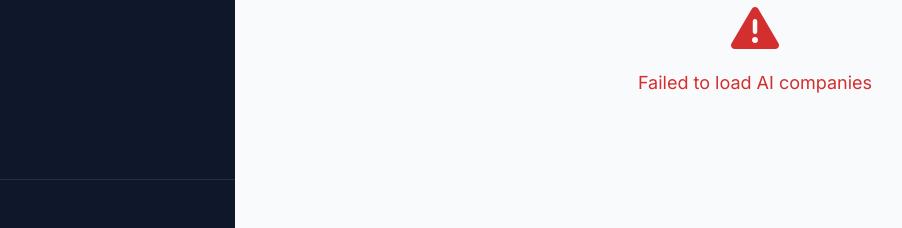
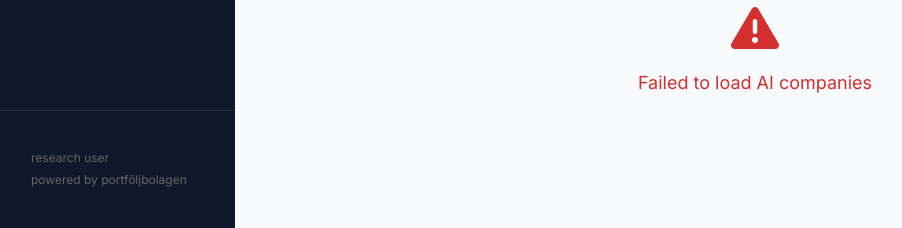
Before and after one commit to EdoardoHahnel/Portfolio-website, a Flask app: page /ai-companies in a window 1280 px wide. Shown: the part 572-800 px from the top of the page, without its empty margins (5-907 px from the left). Run offline with Flask 3, Linux system fonts and the light colour scheme; some libraries are stand-ins or nearby versions.

Commit message:
Add 'research user' and 'powered by portföljbolagen' to bottom left of sidebar

```diff
--- a/templates/base.html
+++ b/templates/base.html
@@ -117,6 +117,10 @@
         </div>
 
         <div class="sidebar-footer">
+            <div style="padding: 15px 20px; color: #666; font-size: 12px; line-height: 1.4;">
+                <div style="margin-bottom: 5px;">research user</div>
+                <div>powered by portföljbolagen</div>
+            </div>
         </div>
     </aside>
 
```
